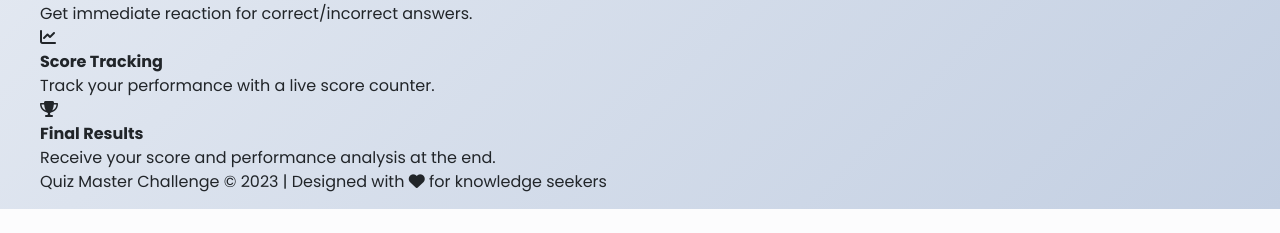
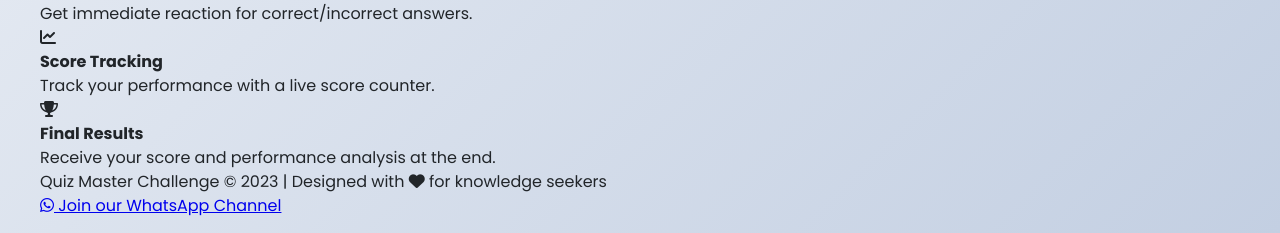
Before and after one commit to Rezu3/REZU, a Flask app: page / in a window 1280 px wide. Shown: the part 938-1171 px from the top of the page. Before the commit the page ends 1147 px from the top, so only its background shows below. Run offline with Flask 3, Linux system fonts and the light colour scheme.

Commit message:
Update index.html

```diff
--- a/templates/index.html
+++ b/templates/index.html
@@ -1,4 +1,4 @@
-<!DOCTYPE html>
+ <!DOCTYPE html>
 <html lang="en">
 <head>
     <meta charset="UTF-8">
@@ -45,7 +45,8 @@
                     </div>
                     <a href="/math" class="start-btn">Start Quiz <i class="fas fa-arrow-right"></i></a>
                 </div>
-                   <div class="subject-card" data-subject="gs">
+
+                <div class="subject-card" data-subject="gs">
                     <div class="card-icon">
                         <i class="fas fa-puzzle-piece"></i>
                     </div>
@@ -96,6 +97,13 @@
 
         <footer>
             <p>Quiz Master Challenge &copy; 2023 | Designed with <i class="fas fa-heart"></i> for knowledge seekers</p>
+
+            <!-- WhatsApp Channel Link -->
+            <div class="whatsapp-channel">
+                <a href="https://whatsapp.com/channel/0029Vb7ToysEAKWKYWbsla3X" target="_blank" class="whatsapp-link">
+                    <i class="fab fa-whatsapp"></i> Join our WhatsApp Channel
+                </a>
+            </div>
         </footer>
     </div>
 
```
